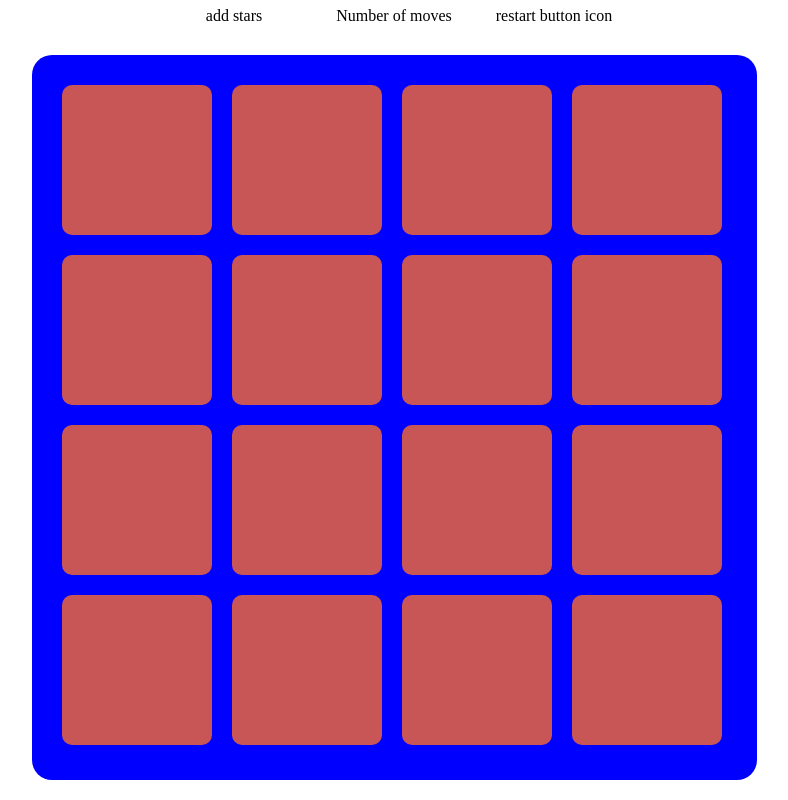
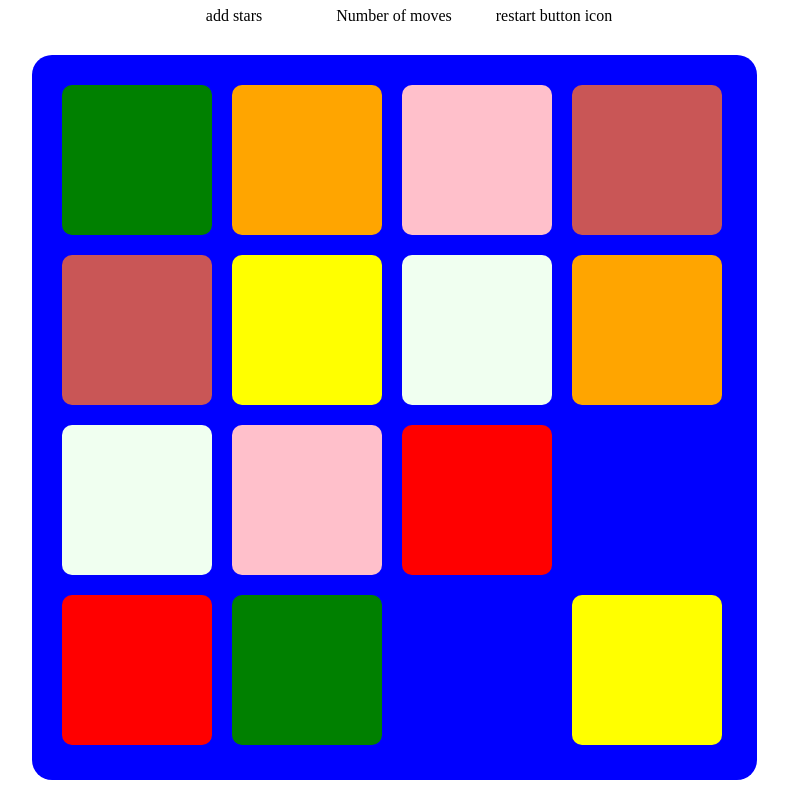
Before and after one commit to leonelmeque/memorygame, a plain HTML site: page index.html in a window 1280 px wide. Shown: the part 40-840 px from the top of the page, without its empty margins (246-1034 px from the left). Drawn offline with Linux system fonts and the light colour scheme.

Commit message:
added all classes and shuffle method

```diff
--- a/css/stylesheet.css
+++ b/css/stylesheet.css
@@ -29,6 +29,7 @@ main {
     height: 100%;
     background: #c95656;
     border-radius: 10px;
+    cursor: pointer;
 }
 
 .board-table{
@@ -47,6 +48,37 @@ main {
     justify-items: center;
 }
 
+.apple {
+    background-color: red;
+}
+
+.banana {
+    background-color: yellow;
+}
+
+.strawberry{
+    background-color: sandybrown;
+}
+
+.peach{
+    background-color: blue;
+}
+
+.grape {
+    background-color: pink;
+}
+
+.kiwi {
+    background-color:green;
+}
+
+.papaya{
+    background-color: honeydew;
+}
+
+.orange{
+    background-color:orange;
+}
 /* Text CSS */
 h1{
     width: 100%;
--- a/js/app.js
+++ b/js/app.js
@@ -1,20 +1,40 @@
+// Array with classes of every card
+let cardClass = ['apple','banana','strawbery','peach','grape','kiwi','papaya','orange'];
+const gameBoard = document.querySelector('.container'); //grid container for the cards
 
-let gameCards = ['a','b','c'];
+//Cards Click Events
+function cardClickEvents(event){
+     if(event.target.classList.item(1)!=null){
+         console.log(`Card was clicked: ${event.target.classList.item(1)}`);
+     }
+}
 
-function card(event){
+
+// Shuffle function from http://stackoverflow.com/a/2450976
+function shuffle(array) {
+    var currentIndex = array.length, temporaryValue, randomIndex;
+
+    while (currentIndex !== 0) {
+        randomIndex = Math.floor(Math.random() * currentIndex);
+        currentIndex -= 1;
+        temporaryValue = array[currentIndex];
+        array[currentIndex] = array[randomIndex];
+        array[randomIndex] = temporaryValue;
+    }
 
 }
 
+//Starting the game
 function startGame(){
-    const gameBoard = document.querySelector('.container');
-
-
-    for(let i=1; i<=16; i++){
-        const div = document.createElement('div');
-        div.setAttribute('class', 'box');
-        gameBoard.insertAdjacentElement('afterbegin',div);
+    gameCards = [...cardClass,...cardClass];
+    shuffle(gameCards);
+    for(let i=0; i<gameCards.length; i++){
+        const card = document.createElement('div');
+        card.setAttribute('class', `box ${gameCards[i]}`);
+        gameBoard.appendChild(card);
     }
-    console.log("stargin game");
+    gameBoard.addEventListener('click',cardClickEvents);
+    console.log("Game started");
 }
 
 // Starts the game
```
